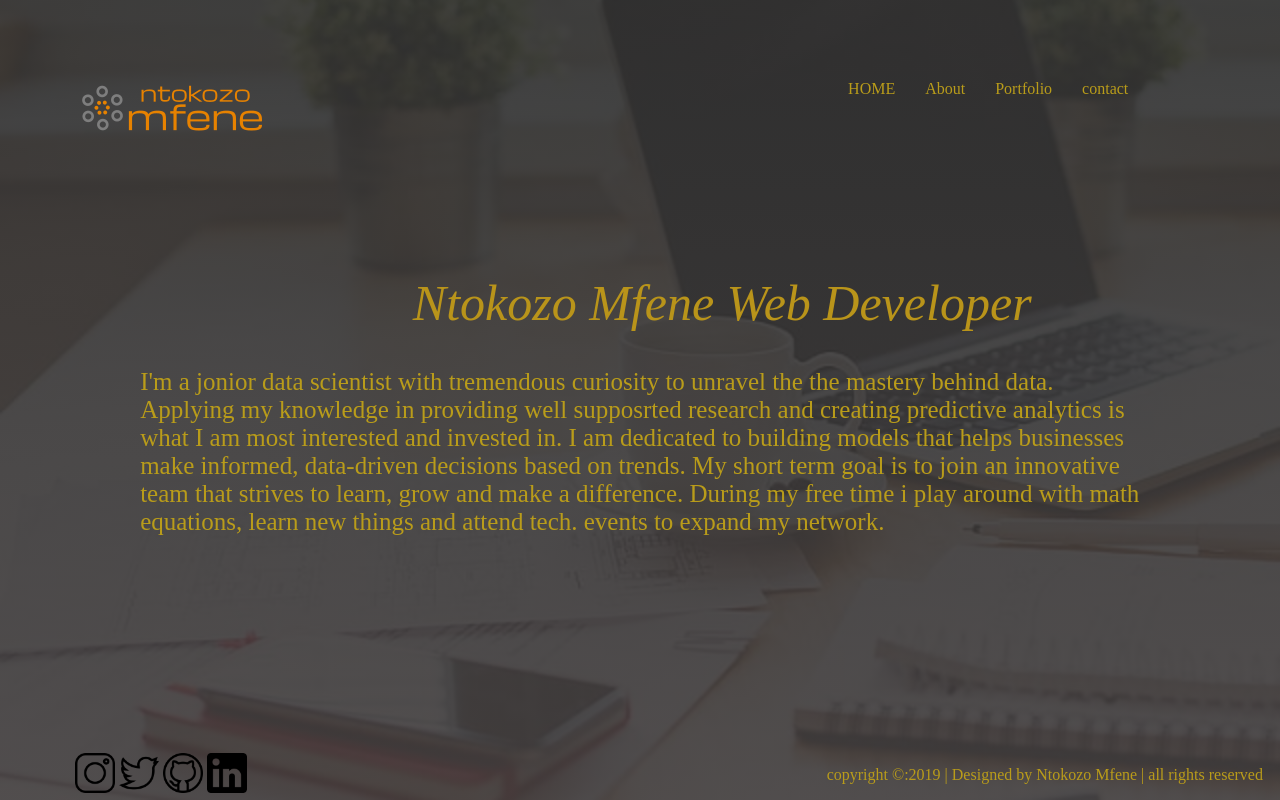
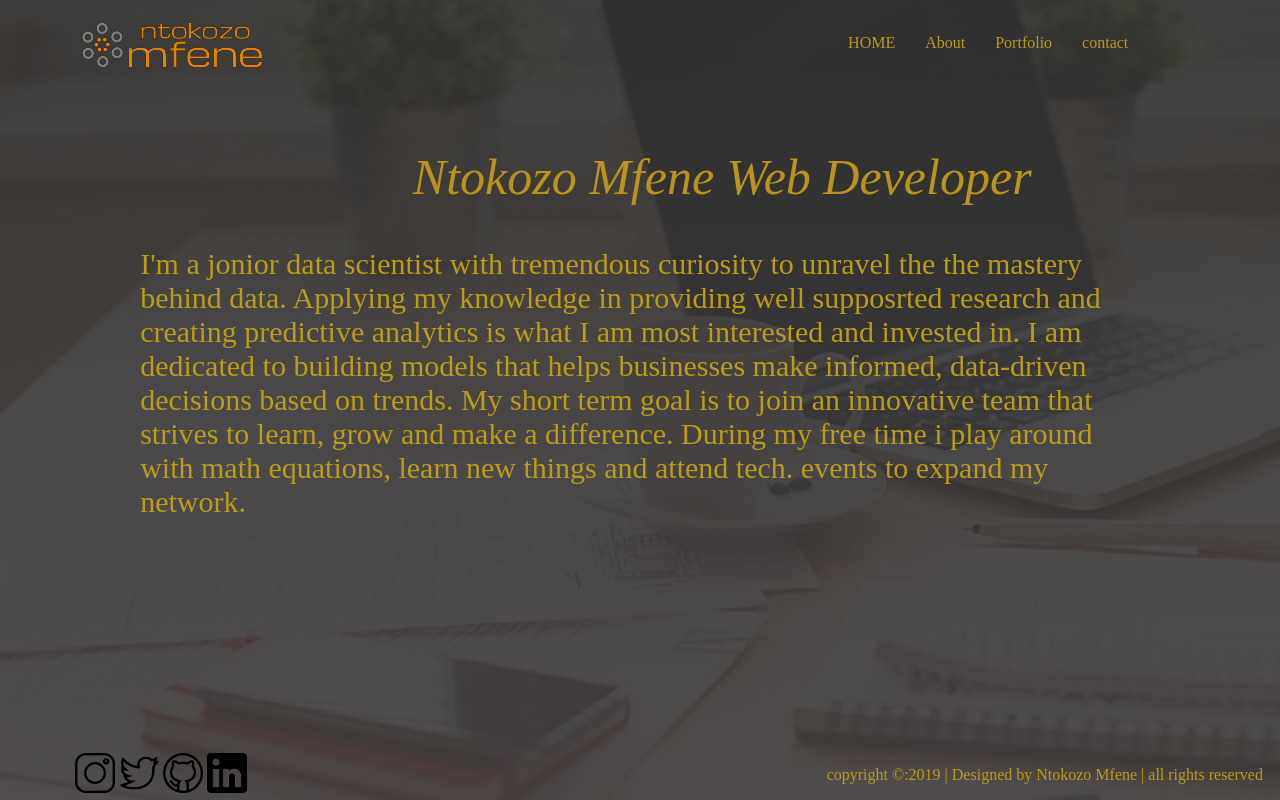
Before and after one commit to ntokozomfene/ntokozomfene.github.io, a plain HTML site: page index.html in a window 1280 px wide. Drawn offline with Linux system fonts and the light colour scheme.

Commit message:
updating navigation bar

```diff
--- a/css/styles.css
+++ b/css/styles.css
@@ -20,7 +20,7 @@ header > nav{
     width: 33%;
 }
 #navbar {
-    padding-top: 5%;
+    padding-top: 1%;
     margin-left: 34%;
     right: 0%;
     transition: top 0.3s; /* Transition effect when sliding down (and up) */
@@ -161,13 +161,13 @@ footer > div {
 /* Small devices (portrait tablets and large phones, 600px and up) */
 @media only screen and (min-width: 600px) {
     .name-and-job-title {
-        font-size:60px;
-        padding-left: 35%;
+        font-size:40px;
+        padding-left: 25%;
     }
     .about_text {
-        padding: 6%;
+        padding: 4%;
         padding-top: 2%;
-        font-size:35px;
+        font-size:25px;
     }
 }
 
@@ -182,12 +182,12 @@ footer > div {
     .about_text {
         padding: 6%;
         padding-top: 1%;
-        font-size:25px;
+        font-size:30px;
     }
 }
 
 /* Extra large devices (large laptops and desktops, 1360px and up) */
-@media only screen and (min-width: 1360px) {
+@media only screen and (min-width: 1688px) {
     .name-and-job-title {
         font-size:60px;
         padding-left: 30%;
--- a/index.html
+++ b/index.html
@@ -15,7 +15,7 @@
     <header>
         <nav class="navigation">
             <div class="header-element row logo-image">
-                <img src="images/thumbnail/5b92b439-41c5-43d6-9fea-95c89f6cd6f4_200x200.png" class="logo-black">
+                <img src="images/thumbnail/5b92b439-41c5-43d6-9fea-95c89f6cd6f4_200x200aaa.png" class="logo-black">
             </div>
             <div class="header-element main-nav" id="navbar">
                 <a href="index.html">HOME</a>
```
Also changed, not shown: portfolio.html (+1 -1 lines), images/thumbnail/5b92b439-41c5-43d6-9fea-95c89f6cd6f4_200x200 - Copy.png (added), images/thumbnail/5b92b439-41c5-43d6-9fea-95c89f6cd6f4_200x200aaa.PNG (added).
